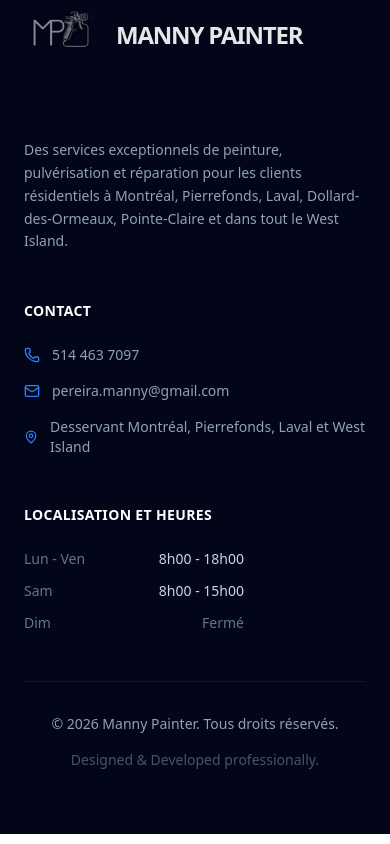
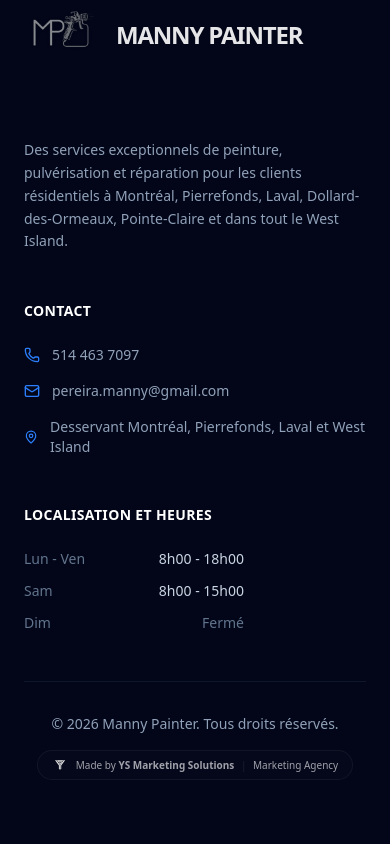
Before and after one commit to ys-sites/MP-Painters, a React (Vite) app: page / in a window 390 px wide. Shown: the part 9742-10586 px from the top of the page. Built offline with nearby package versions, Linux system fonts and the light colour scheme.

Commit message:
feat: implement site UI components, responsive layout, and custom CSS branding elements

```diff
--- a/src/App.tsx
+++ b/src/App.tsx
@@ -919,8 +919,22 @@
 
         <div className="max-w-7xl mx-auto pt-8 border-t border-slate-900 text-sm text-center md:text-left flex flex-col md:flex-row justify-between items-center gap-4">
           <p>{t.footer.rights}</p>
-          <div className="text-slate-600">
-            Designed & Developed professionally.
+          <div className="flex justify-center items-center">
+            <a
+              href="https://www.ysdev.ca"
+              target="_blank"
+              rel="noopener noreferrer"
+              className="ys-signature-btn"
+            >
+              <img
+                src="/YS.png"
+                alt="YS Logo"
+                className="ys-sig-logo"
+              />
+              <span className="ys-sig-text">
+                Made by <strong className="ys-sig-highlight">YS Marketing Solutions</strong> <span className="ys-sig-divider">|</span> Marketing Agency
+              </span>
+            </a>
           </div>
         </div>
       </footer>
--- a/src/index.css
+++ b/src/index.css
@@ -36,3 +36,65 @@
     transform: translate3d(2px, 0, 0) scale(1.02);
   }
 }
+
+/* YS MARKETING SOLUTIONS SIGNATURE */
+.ys-signature-btn {
+  display: flex;
+  align-items: center;
+  gap: 8px;
+  padding: 6px 14px;
+  border-radius: 999px;
+  background: rgba(255, 255, 255, 0.01);
+  border: 1px solid rgba(255, 255, 255, 0.05);
+  transition: background 0.3s, border-color 0.3s, transform 0.3s;
+  text-decoration: none;
+  cursor: pointer;
+  width: fit-content;
+}
+
+.ys-signature-btn:hover {
+  background: rgba(234, 88, 12, 0.03);
+  border-color: rgba(234, 88, 12, 0.2);
+  transform: translateY(-1px);
+}
+
+.ys-sig-logo {
+  height: 16px;
+  width: auto;
+  object-fit: contain;
+  filter: brightness(0.9);
+  transition: transform 0.3s;
+  will-change: transform;
+}
+
+.ys-signature-btn:hover .ys-sig-logo {
+  transform: scale(1.05);
+  filter: brightness(1);
+}
+
+.ys-sig-text {
+  font-size: 10px;
+  color: #a1a1aa; /* text-zinc-400 */
+  font-weight: 300;
+  transition: color 0.3s;
+  line-height: 1;
+}
+
+.ys-signature-btn:hover .ys-sig-text {
+  color: #d4d4d8; /* text-zinc-300 */
+}
+
+.ys-sig-highlight {
+  font-weight: 600;
+  color: #a1a1aa; /* text-zinc-400 */
+  transition: color 0.3s;
+}
+
+.ys-signature-btn:hover .ys-sig-highlight {
+  color: #ea580c;
+}
+
+.ys-sig-divider {
+  color: rgba(255, 255, 255, 0.1);
+  margin: 0 4px;
+}
```
Also changed, not shown: public/YS.png (added).
